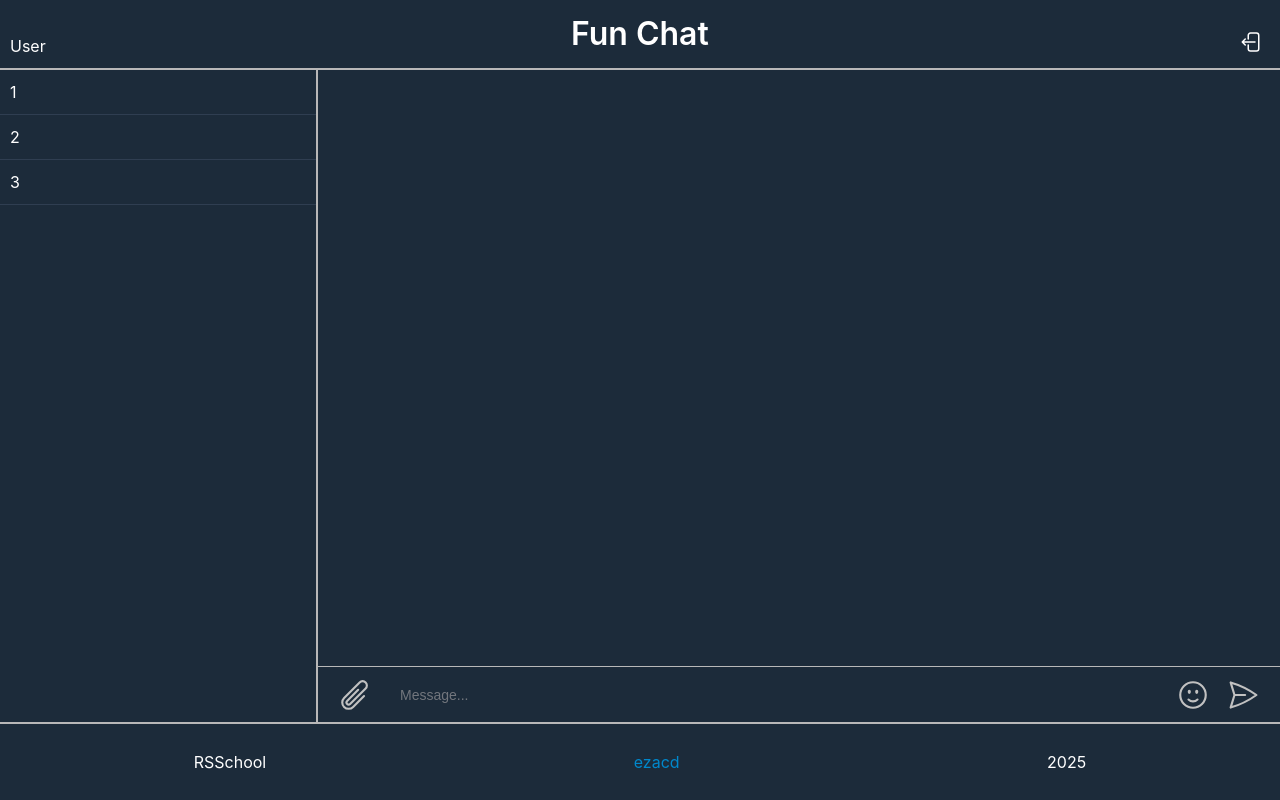
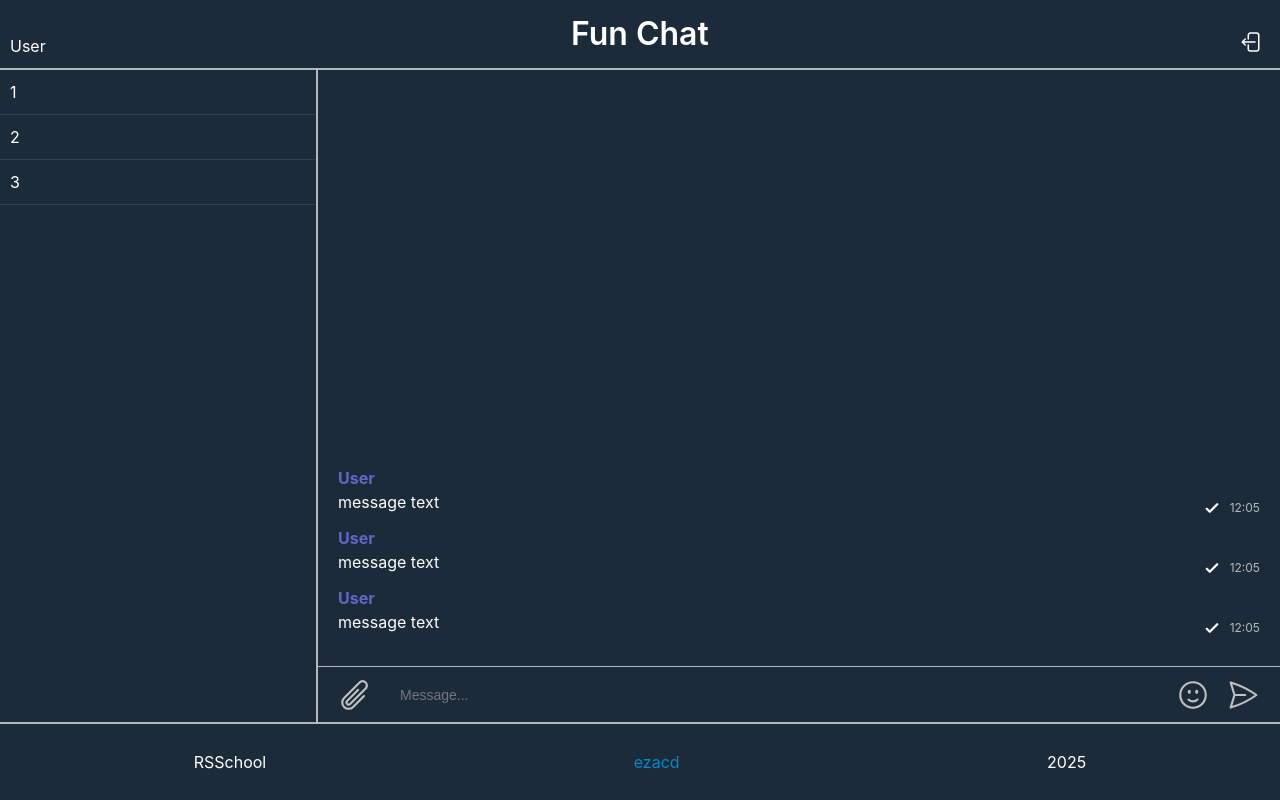
Before and after one commit to ezacd/fun-chat, a Next.js app in the folder frontend/chat-app/: page / in a window 1280 px wide. Built offline with nearby package versions, Linux system fonts and the light colour scheme.

Commit message:
feat: message component

```diff
--- a/frontend/chat-app/src/components/Chat.tsx
+++ b/frontend/chat-app/src/components/Chat.tsx
@@ -1,9 +1,15 @@
 import styles from '../styles/Chat.module.css';
 import ChatInput from './chat/ChatInput';
+import Message from './chat/Message';
 
 export default function Chat() {
   return (
     <section className={styles.chatSection}>
+      <section className={styles.correspondence}>
+        <Message />
+        <Message />
+        <Message />
+      </section>
       <ChatInput />
     </section>
   );
--- /dev/null
+++ b/frontend/chat-app/src/components/chat/Message.tsx
@@ -0,0 +1,28 @@
+import styles from '../../styles/chat/Message.module.css';
+import SingleCheck from '../../assets/icons/singleCheck.svg';
+
+export default function Message() {
+  return (
+    <div className={styles.message}>
+      <p className={styles.messegeSender}>User</p>
+      <div className={styles.messageBox}>
+        <p className={styles.messegeText}>message text</p>
+        <div className={styles.messageInfo}>
+          <SingleCheck />
+          <MessageTime />
+        </div>
+      </div>
+    </div>
+  );
+}
+
+function MessageTime() {
+  const date = new Date();
+  const pad = (n: number) => String(n).padStart(2, '0');
+
+  return (
+    <div className={styles.messageDate}>
+      {`${pad(date.getHours())}:${pad(date.getMinutes())}`}
+    </div>
+  );
+}
--- a/frontend/chat-app/src/styles/Chat.module.css
+++ b/frontend/chat-app/src/styles/Chat.module.css
@@ -4,3 +4,9 @@
   justify-content: flex-end;
   width: 100%;
 }
+
+.correspondence {
+  display: flex;
+  flex-direction: column;
+  padding: 20px;
+}
--- /dev/null
+++ b/frontend/chat-app/src/styles/chat/Message.module.css
@@ -0,0 +1,31 @@
+.message {
+}
+
+.messegeSender {
+  padding: 0;
+  margin: 0;
+  font-weight: 700;
+  color: rgb(100, 101, 198);
+}
+
+.messageBox {
+  display: flex;
+  flex-direction: row;
+  justify-content: space-between;
+}
+
+.messegeText {
+  padding: 0;
+  margin: 0;
+}
+
+.messageInfo {
+  display: flex;
+  flex-direction: row;
+  align-items: center;
+}
+
+.messageDate {
+  font-size: 12px;
+  color: rgb(185, 185, 185);
+}
```
Also changed, not shown: frontend/chat-app/src/assets/icons/doubleCheck.svg (added), frontend/chat-app/src/assets/icons/singleCheck.svg (added).
